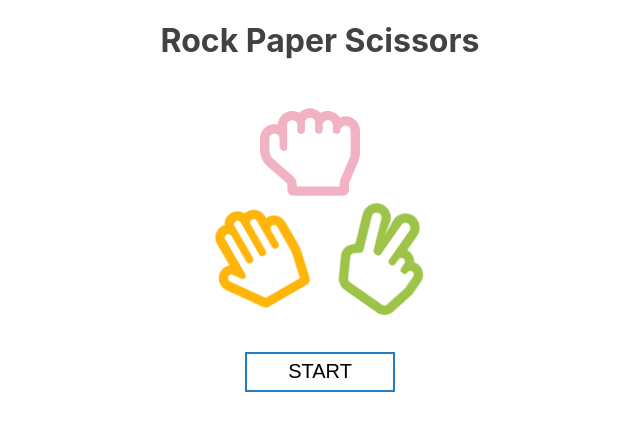
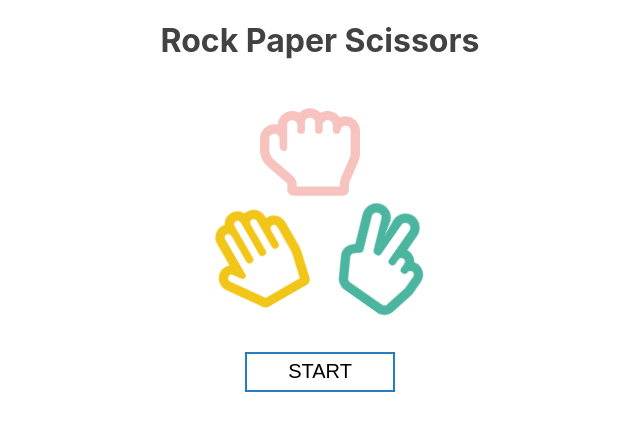
Before and after one commit to Emiri-i/rock-paper-scissors-game, a React (Create React App) app: page / in a window 1280 px wide. Shown: the top 430 px of the page, without its empty margins (320-960 px from the left). Built offline with nearby package versions, Linux system fonts and the light colour scheme.

Commit message:
changed theme color

```diff
--- a/src/globalCss/_global.scss
+++ b/src/globalCss/_global.scss
@@ -1,6 +1,10 @@
 //Button Color
 $globalButtonColor: #277bc0;
 
-$colorRock: #d61c4e;
-$colorPaper: #ffb200;
-$colorScissors: #81b214;
+$colorRock: #e74c3c;
+$colorPaper: #f1c40f;
+$colorScissors: #16a085;
+
+$fontAvenir: "Avenir", "Avenir Next", sans-serif;
+$fontOptima: "Optima", "Optima Roman", "Segoe", sans-serif;
+$fontGillSans: "Gill Sans", "Gill Sans MT", "Trebuchet MS", sans-serif;
```
